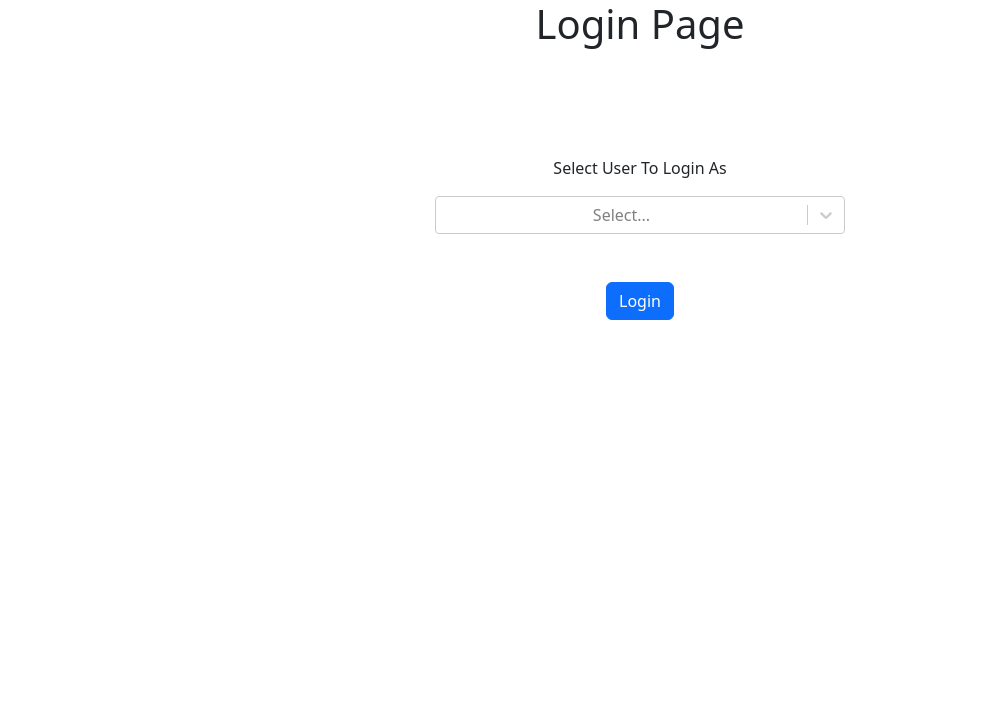
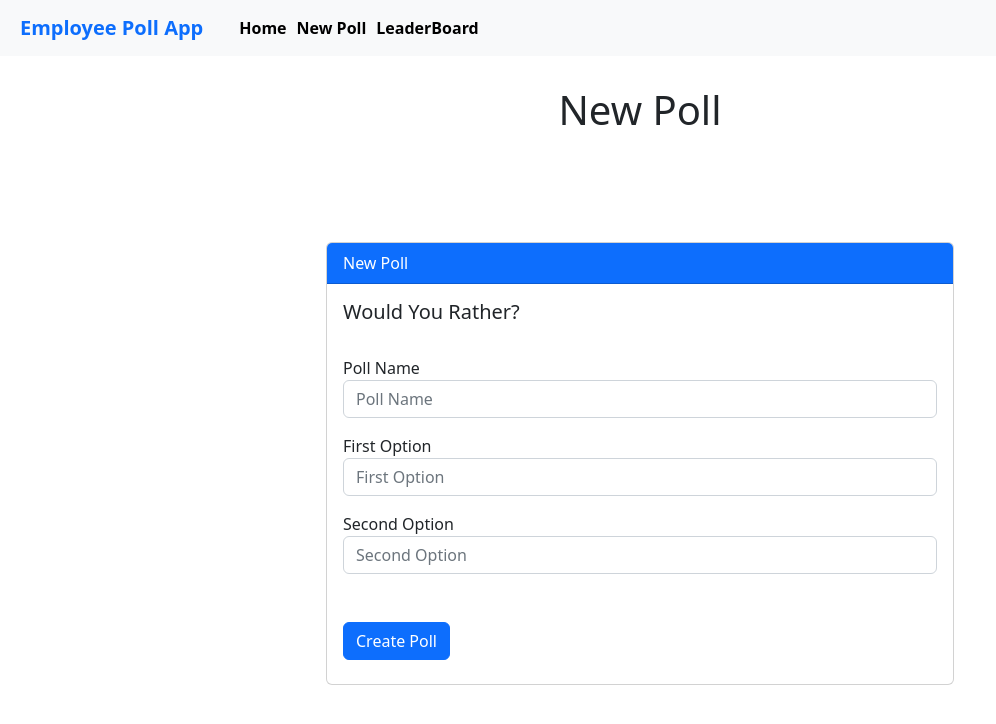
Before and after one commit to andrewaclark248/employee-polls-web-app, a React (Create React App) app: page /new-poll in a window 1280 px wide. Shown: the top 724 px of the page, without its empty margins (0-996 px from the left). Built offline with nearby package versions, Linux system fonts and the light colour scheme.

Commit message:
varous changes

```diff
--- a/package.json
+++ b/package.json
@@ -11,7 +11,8 @@
     "react-bootstrap": "^2.7.0",
     "react-dom": "^18.2.0",
     "react-redux": "^7.2.6",
-    "react-router-dom": "^6.6.1",
+    "react-router": "^6.6.2",
+    "react-router-dom": "^6.6.2",
     "react-scripts": "5.0.1",
     "react-select": "^5.7.0",
     "redux": "^4.1.2",
--- /dev/null
+++ b/src/App2.js
@@ -0,0 +1,72 @@
+import './App.css';
+import { BrowserRouter, Routes, Route, Router } from "react-router-dom";
+import Home from './Home.js';
+import Login from './Login.js';
+import 'bootstrap/dist/css/bootstrap.min.css';
+import { connect } from "react-redux";
+import { LOGIN_PAGE, HOME_PAGE, NEW_POLL_PAGE, SHOW_POLL_PAGE, ANWSERED_POLL_PAGE } from "./redux/actions/changePageAction.js"
+import AppNavBar from './Navbar.js';
+import NewPoll from './NewPoll.js';
+import NotificationBox from './NotificationBox.js';
+import React, { useState } from 'react';
+import ShowPoll from './ShowPoll.js';
+import AnwseredPoll from './AnwseredPoll.js';
+
+
+
+
+
+function App2(props) {
+    let [show, setShow] = useState(false);
+    let [currentPoll, setCurrentPoll] = useState("");
+    let [alertText, setAlertText] = useState("");
+
+    console.log("set show = " + show);
+
+    return (
+        <div className="app">
+          <BrowserRouter>
+            <Routes>
+
+              <Route path="/">
+
+                <Route index element={
+                  <React.Fragment>
+                    <Login {...props}/>
+                  </React.Fragment>
+                  } />
+
+
+                <Route path="home" element={
+                  <React.Fragment>
+                    <AppNavBar/>
+                    {show &&
+                      <NotificationBox showNotificationBox={setShow} alertText={alertText}/>
+                    }
+                    <Home {...props} setCurrentPoll={setCurrentPoll}/>
+                  </React.Fragment>
+                } />
+
+                <Route path="new-poll" element={
+                  <React.Fragment>
+                    <AppNavBar />
+                    <NewPoll {...props} showNotificationBox={setShow} setAlertText={setAlertText}/>
+                  </React.Fragment>
+                } />
+
+              </Route>
+
+            </Routes>
+          </BrowserRouter>
+        </div>
+    )
+
+}
+
+
+export default connect((state) => ({
+	currentPage: state.changePage.currentPage,
+	currentUser: state.loginUser.currentUser,
+	allPolls: state.polls.allPolls
+
+}))(App2);
--- a/src/Home.js
+++ b/src/Home.js
@@ -1,5 +1,6 @@
 import { connect } from "react-redux";
 import { SHOW_POLL_PAGE, ANWSERED_POLL_PAGE} from "./redux/actions/changePageAction.js"
+import AppNavBar from './Navbar.js';
 
 function Home(props) {
   var userUnansweredPolls = null;
@@ -19,10 +20,12 @@ function Home(props) {
 
     return (
       <div>
-          <div className="bottom-padding">
-            <h1>Home Page</h1>
-            <span>Current User: {userName}</span>
-          </div>
+          <center>
+            <div className="bottom-padding">
+              <h1>Home Page</h1>
+              <span>Current User: {userName}</span>
+            </div>
+          </center>
 
           <div className="row">
             <div className="col-2"></div>
--- a/src/Login.js
+++ b/src/Login.js
@@ -3,6 +3,8 @@ import './App.css'
 import { connect } from "react-redux";
 import { LOGIN_TYPE } from "./redux/actions/loginUserAction.js"
 import { LOGIN_PAGE, HOME_PAGE } from "./redux/actions/changePageAction.js"
+import { Link } from "react-router-dom";
+
 
 const options = [
     { value: 'john-doe', label: 'John Doe' },
@@ -12,11 +14,13 @@ const options = [
 
 function Login(props) {
     return (
-    <div >
-        <h1 className="bottom-padding">Login Page</h1>
-        <div className="pb-3">
-            <span>Select User To Login As</span>
-        </div>
+    <div>
+        <center>
+          <h1 className="bottom-padding">Login Page</h1>
+          <div className="pb-3">
+              <span>Select User To Login As</span>
+          </div>
+        </center>
         <div className="row pb-5">
             <div className="col-4"></div>
             <div className="col-4">
@@ -24,7 +28,9 @@ function Login(props) {
             </div>
             <div className="col-4"></div>
         </div>
-        <button className="btn btn-primary" onClick={() => { props.dispatch({type: HOME_PAGE })}}>Login</button>
+        <center>
+          <Link className="btn btn-primary" to="home">Login</Link>
+        </center>
       </div>
     );
   }
--- a/src/Navbar.js
+++ b/src/Navbar.js
@@ -3,26 +3,27 @@ import Container from 'react-bootstrap';
 //import Nav from 'react-bootstrap';
 import { Navbar, Nav } from 'react-bootstrap';
 //import NavDropdown from 'react-bootstrap';
-import { Link }  from "react-router-dom"
-import { LOGIN_PAGE, HOME_PAGE, NEW_POLL_PAGE } from "./redux/actions/changePageAction.js"
+import { Link } from "react-router-dom";
 
 
 function AppNavBar(props) {
 
     return (
+      <div style={{paddingBottom: 30}}>
         <Navbar bg="light" expand="lg" >
-          <Navbar.Brand href="#home" className="text-primary fw-bold " style={{paddingLeft: "20px", paddingRight: "20px"}} disabled={true}>
+          <Navbar.Brand className="text-primary fw-bold " style={{paddingLeft: "20px", paddingRight: "20px"}} disabled={true}>
             Employee Poll App
           </Navbar.Brand>
           <Navbar.Toggle aria-controls="basic-navbar-nav" />
           <Navbar.Collapse id="basic-navbar-nav">
             <Nav className="me-auto">
-              <Nav.Link href="#home" className="active fw-bold" onClick={() => { props.dispatch({type: HOME_PAGE })}}>Home</Nav.Link>
-              <Nav.Link href="#link" className="active fw-bold" onClick={() => { props.dispatch({type: NEW_POLL_PAGE })}}>New Poll</Nav.Link>
-              <Nav.Link href="#link" className="active fw-bold">Leader Board</Nav.Link>
+              <Link className="active fw-bold" to="/home" style={{textDecoration: "none", color: "black", paddingRight: 10 }}>Home</Link>
+              <Link className="active fw-bold" to="/new-poll" style={{textDecoration: "none", color: "black", paddingRight: 10 }}>New Poll</Link>
+              <Link className="active fw-bold" to="/new-poll" style={{textDecoration: "none", color: "black", paddingRight: 10 }}>LeaderBoard</Link>
             </Nav>
           </Navbar.Collapse>
         </Navbar>
+      </div>
     );
   }
 
--- a/src/NewPoll.js
+++ b/src/NewPoll.js
@@ -3,18 +3,23 @@ import './App.css'
 import { connect } from "react-redux";
 import { useState } from 'react';
 import { NEW_POLL_TYPE } from "./redux/actions/pollActions.js"
-
 import { HOME_PAGE } from "./redux/actions/changePageAction.js"
+import AppNavBar from './Navbar.js';
+import App from './App';
+import { useNavigate } from 'react-router-dom';
 
 
 function NewPoll(props) {
   var [firstOption, setFirstOption] = useState("");
   var [secondOption, setSecondOption] = useState("");
   var [pollName, setpollName] = useState("");
+  const navigate = useNavigate();
 
     return (
     <div >
-        <h1 className="bottom-padding">New Poll</h1>
+        <center>
+            <h1 className="bottom-padding">New Poll</h1>
+        </center>
 
         <div className="row">
             <div className="col-3"></div>
@@ -36,7 +41,7 @@ function NewPoll(props) {
                             <input className="form-control" placeholder="Second Option" onChange={(e) => { setSecondOption(e.target.value) }} />
                         </div>
                         <div className="pb-2">
-                            <button className="btn btn-primary" onClick={() => { props.setAlertText("You created a New Poll!!!"); props.showNotificationBox(true); props.dispatch({type: NEW_POLL_TYPE, payload: {firstOption: firstOption, secondOption: secondOption, currentUser: props.currentUser, pollName: pollName} });  props.dispatch({type: HOME_PAGE });}}>Create Poll</button>
+                            <button className="btn btn-primary" onClick={() => { onClickHandler(props, firstOption, secondOption, pollName); navigate('/home'); }}>Create Poll</button>
                         </div>
                     </div>
                 </div>
@@ -47,6 +52,16 @@ function NewPoll(props) {
       </div>
     );
   }
+
+
+function onClickHandler(props, firstOption, secondOption, pollName) {
+    props.setAlertText("You created a New Poll!!!");
+
+    props.showNotificationBox(true);
+
+    props.dispatch({type: NEW_POLL_TYPE, payload: {firstOption: firstOption, secondOption: secondOption, currentUser: props.currentUser, pollName: pollName} });
+
+}
 
 
 export default connect((state) => ({
--- a/src/index.js
+++ b/src/index.js
@@ -2,6 +2,9 @@ import React from 'react';
 import ReactDOM from 'react-dom/client';
 import './index.css';
 import App from './App';
+
+import App2 from './App2';
+
 import reportWebVitals from './reportWebVitals';
 import { Provider } from 'react-redux';
 import store from './redux/reducers/store.js';
@@ -10,7 +13,7 @@ const root = ReactDOM.createRoot(document.getElementById('root'));
 
 root.render(
     <Provider store={store}>
-      <App />
+      <App2 />
     </Provider>
 );
 
```
Also changed, not shown: 1 other file (tests, documents, lock files or other folders).
